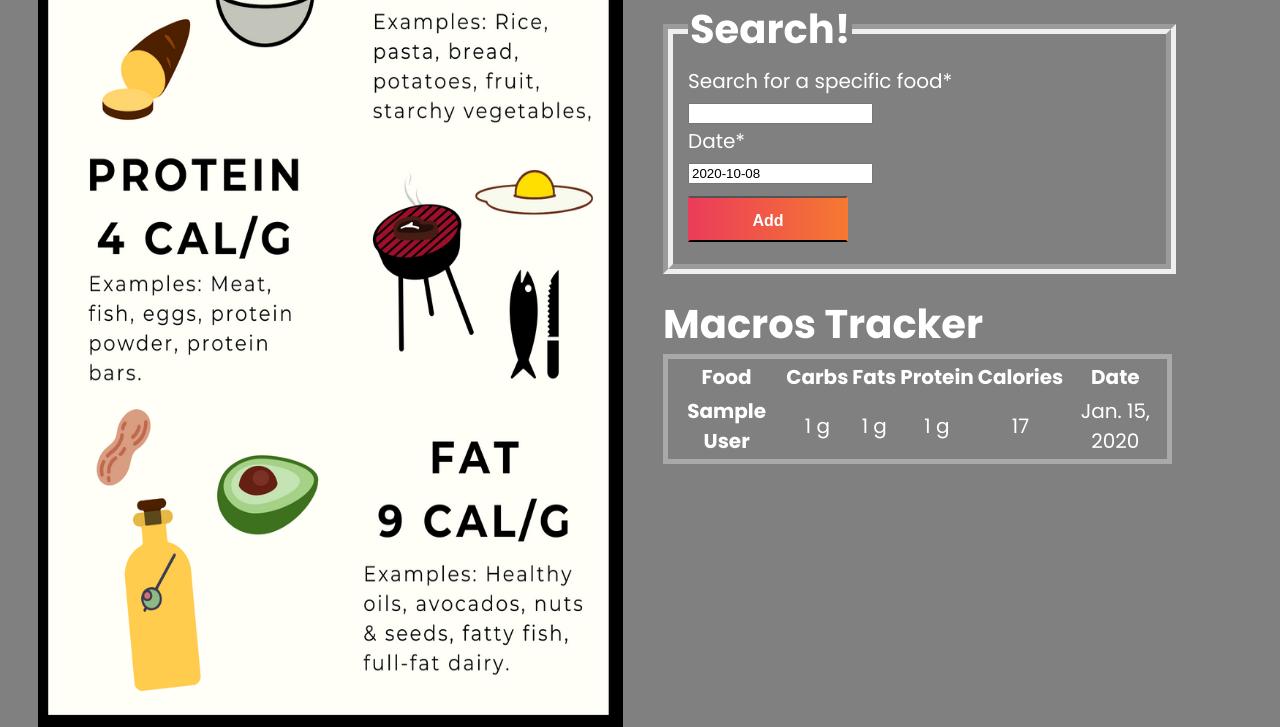
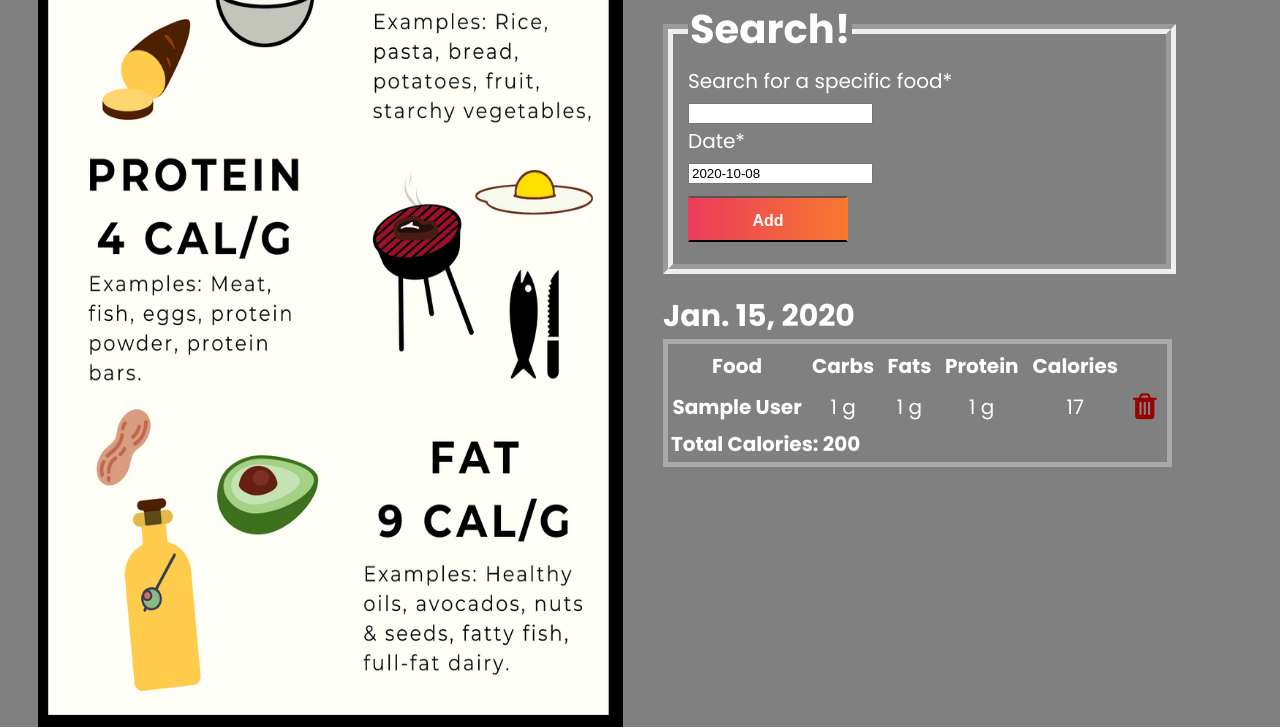
Before and after one commit to CTKogstrom/GymBuddyApp, a Django app: page /macros/ in a window 1280 px wide. Shown: the part 622-1349 px from the top of the page. Run offline with Django 3.2, Linux system fonts and the light colour scheme; a user stored in the database is signed in; data comes from the database, SQL or seed files in the repository; tables that the repository leaves empty hold one stand-in row (values such as "Sample post"); some libraries are stand-ins or nearby versions.

Commit message:
added delete function

```diff
--- a/users/templates/users/macros.html
+++ b/users/templates/users/macros.html
@@ -62,7 +62,7 @@
                                 <legend class="border-bottom mb-4" style="font-size: 40px; font-weight: bold;">Get Jacked!</legend>
                                 {{form|crispy}}
                                 <div class="form-group" style="margin-bottom: 10px; margin-top: 10px;">
-                                    <button class="primary-btn" type="submit" name="form_submit">Log</button>
+                                    <button class="primary-btn" type="submit" name="form_submit" style="cursor: pointer">Log</button>
                                 </div>
                             </fieldset>
 
@@ -72,39 +72,54 @@
                             <fieldset class="form-group" style="border-width: 10px;  margin-bottom  : 20px; font-size: 20px;" >
                                 <legend class="border-bottom mb-4" style="font-size: 40px; font-weight: bold;">Search!</legend>
                                 {{form2|crispy}}
-                                <button class="primary-btn" type="submit" name="form2_submit" style="margin-bottom: 10px; margin-top: 10px;">Add</button>
+                                <button class="primary-btn" type="submit" name="form2_submit" style="margin-bottom: 10px; margin-top: 10px;cursor: pointer">Add</button>
                             </fieldset>
                         </form>
 
 
                         <div>
-
+                            {% for date in dates %}
+                                <!--<link rel="stylesheet" href="https://maxcdn.bootstrapcdn.com/bootstrap/3.4.1/css/bootstrap.min.css" > -->
                                 <table class="table" style="font-size: 20px; width: 45%; border: 5px solid darkgrey;">
 
                                     <thead>
-                                    <h3 style="color: white; font-weight: bold; font-size: 40px;">Macros Tracker</h3>
+                                        <h5 style="color: white; font-weight: bold; font-size: 30px;">{{date}}</h5>
                                         <tr>
-                                    <th scope="col">Food</th>
-                                    <th scope="col">Carbs</th>
-                                    <th scope="col">Fats</th>
-                                    <th scope="col">Protein</th>
-                                    <th scope="col">Calories</th>
-                                    <th scope="col">Date</th>
+                                        <th scope="col" style="padding: 5px;">Food</th>
+                                        <th scope="col" style="padding: 5px;">Carbs</th>
+                                        <th scope="col" style="padding: 5px;">Fats</th>
+                                        <th scope="col" style="padding: 5px;"> Protein </th>
+                                        <th scope="col" style="padding: 5px;">Calories</th>
                                         </tr>
                                     </thead>
                                     <tbody>
                                         {% for food in foods %}
+                                        {% if food.date == date %}
                                             <tr>
                                                 <th scope="row">{{food.name}}</th>
                                                 <td style="text-align: center">{{food.carbs}} g</td>
                                                 <td style="text-align: center">{{food.fats}} g</td>
-                                            <td style="text-align: center">{{food.protein}} g</td>
+                                                <td style="text-align: center;">{{food.protein}} g</td>
                                                 <td style="text-align: center">{{food.calories}}</td>
-                                            <td style="text-align: center">{{food.date}}</td>
+                                                <td>
+                                                    <form action="" method="post">
+                                                        {% csrf_token %}
+                                                        <input type ="hidden" value="{{ food.pk }}" name="pk">
+                                                        <link rel="stylesheet" href="https://cdnjs.cloudflare.com/ajax/libs/font-awesome/4.7.0/css/font-awesome.min.css">
+                                                        <button type="submit" name="delete_but" style="border:none;background-color:transparent;font-size:30px;cursor: pointer;color: #990000;" value="Delete" class="p-0 m-0 text-danger pl-3 pr-1"><i class="fa fa-trash"></i></button>
+                                                    </form>
+                                                </td>
                                             </tr>
+                                        {% endif %}
                                         {% endfor %}
                                     </tbody>
+                                    <tfoot>
+                                        <tr style="text-align: left;">
+                                          <th id="total" colspan="3">Total Calories: 200</th>
+                                        </tr>
+                                       </tfoot>
                                 </table>
+                            {% endfor %}
                         </div>
                         <div class="col-lg-6" >
                             <div class="about-pic">
--- a/users/views.py
+++ b/users/views.py
@@ -261,6 +261,10 @@ def macros(request):
     foodName = ""
     foodDate = ""
     display = False
+    if request.method == 'POST' and 'delete_but' in request.POST:
+        deleted = Food.objects.filter(user = request.user, pk=request.POST['pk']).first()
+        Food.objects.filter(user = request.user, pk=request.POST['pk']).delete()
+
     if request.method == 'POST' and 'form2_submit' in request.POST:
         display = True
         singleFood = SingleFood(request.POST)
@@ -311,17 +315,24 @@ def macros(request):
             messages.error(request, "Please re-enter valid information.", extra_tags='danger')
     form = FoodForm()
     data = Food.objects.filter(user = request.user).order_by('-date')
+    dates = []
     for e in data:
         carbCal = 4 * e.carbs
         fatCal = 9 * e.fats
         proteinCal = 4 * e.protein
         e.calories = carbCal + fatCal + proteinCal
         e.save()
+        if e.date not in dates:
+            dates.append(e.date)
+
+
+
     context = {
         'form' : form,
         'form2': form2,
         'foods' : data,
         'display' : display,
+        'dates' : dates
     }
 
     return render(request, 'users/macros.html', context)
```
Lines whose indentation alone changed are shown as unchanged.
